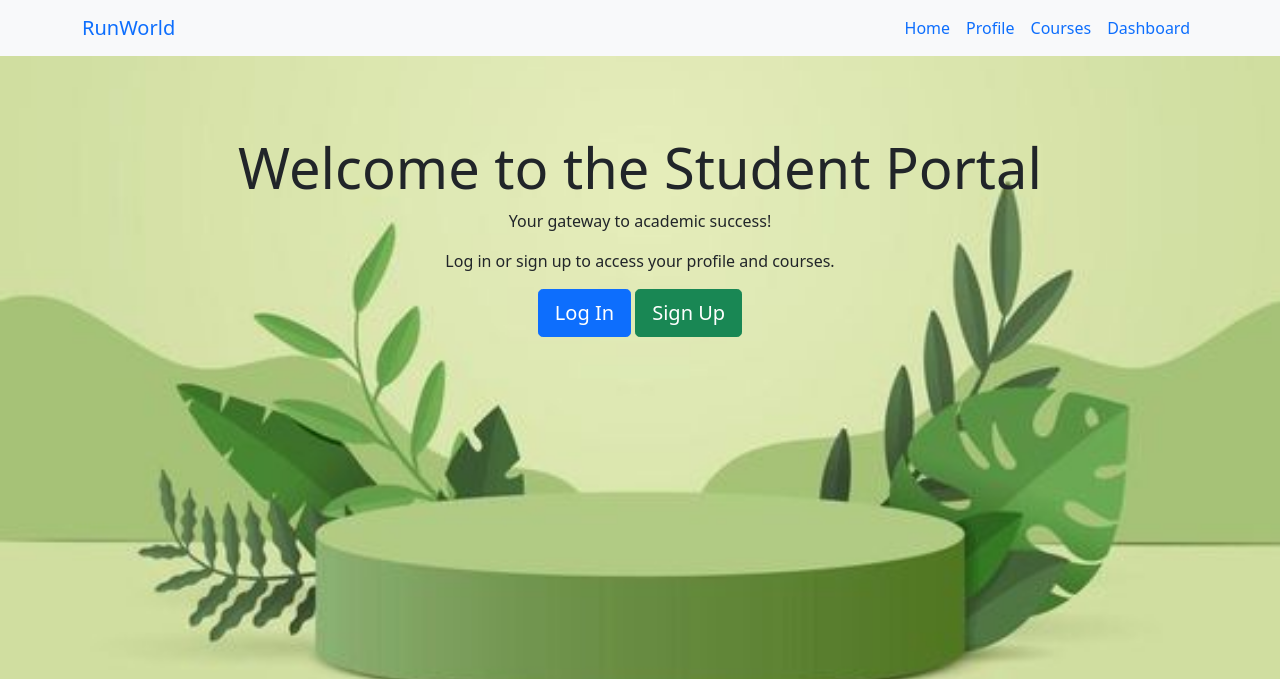
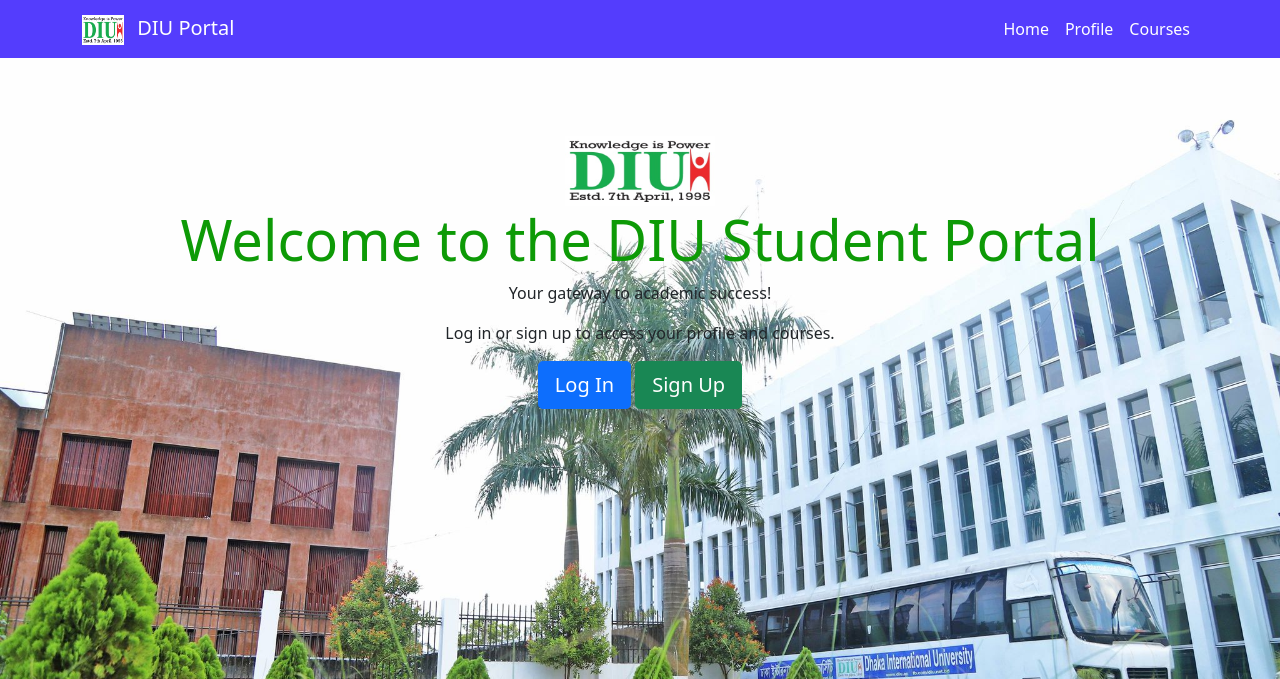
Before and after one commit to SafiyaG/E-learning-Proje, a PHP site: page / in a window 1280 px wide. Shown: the top 679 px of the page. Run offline with PHP 8.4, Linux system fonts and the light colour scheme.

Commit message:
adding some css in the home page

```diff
--- a/index.html
+++ b/index.php
@@ -3,29 +3,34 @@
 <head>
     <meta charset="UTF-8">
     <meta name="viewport" content="width=device-width, initial-scale=1.0">
-    <title>Student Portal - Home</title>
+    <title>DIU portal Home</title>
     <link rel="stylesheet" href="https://cdn.jsdelivr.net/npm/bootstrap@5.0.2/dist/css/bootstrap.min.css">
     <link rel="stylesheet" href="style.css">
 </head>
+<style>
+    body{
+        background-image: url(images/campus.jpg);
+
+    }
+</style>
 <body>
     <header>
-        <nav class="navbar navbar-expand-lg navbar-primary bg-light">
+        <nav class="navbar navbar-expand-lg navbar-primary ">
             <div class="container">
-                <a class="navbar-brand" href="#">RunWorld</a>
+                <a class="navbar-brand" href="#">
+                    <img class="pe-2"  src="./images/logo.jpg" width="50" height="30" alt="logo ">  DIU Portal</a>
 
                 <ul class="navbar-nav ml-auto">
                     <li class="nav-item active">
-                        <a class="nav-link" href="index.php">Home</a>
+                        <a class="nav-link" href="#">Home</a>
                     </li>
                     <li class="nav-item">
-                        <a class="nav-link" href="profile.php">Profile</a>
+                        <a class="nav-link" href="#">Profile</a>
                     </li>
                     <li class="nav-item">
-                        <a class="nav-link" href="courses.php">Courses</a>
+                        <a class="nav-link" href="#">Courses</a>
                     </li>
-                    <li class="nav-item">
-                        <a class="nav-link" href="dashboard.php">Dashboard</a>
-                    </li>
+
                 </ul>
             </div>
         </nav>
@@ -33,14 +38,16 @@
 
     <div class="container1 mt-5">
         <div class="jumbotron">
-            <h4 class="display-4">Welcome to the Student Portal</h4>
+            <div class="logo">
+                <img  src="./images/logo.jpg" alt="logo image" width="150" height="70">
+            </div>
+            <h4 class="display-4 fw-normal" > Welcome to the DIU Student Portal</h4>
             <p>Your gateway to academic success!</p>
             <p>Log in or sign up to access your profile and courses.</p>
             <a class="btn btn-primary btn-lg" href="login.php" role="button">Log In</a>
             <a class="btn btn-success btn-lg" href="register.php" role="button">Sign Up</a>
 
         </div>
-
     </div>
 
 
--- a/login.php
+++ b/login.php
@@ -3,10 +3,11 @@
 <head>
     <meta charset="UTF-8">
     <meta name="viewport" content="width=device-width, initial-scale=1.0">
-    <title>University Student Portal Login</title>
+    <title> DIU Student Portal Login</title>
     <style>
         body {
             background: linear-gradient(135deg, #ffffff, #007F00);
+
             background-size: cover;
             background-position: center;
             font-family: Arial, sans-serif;
@@ -67,7 +68,7 @@
 </head>
 <body>
     <div class="container">
-        <h2>University Student Portal Login</h2>
+        <h2> DIU Student Portal Login</h2>
         <form action="authenticate.php" method="post">
             <label for="email">Email:</label>
             <input type="text" name="email" required>
--- a/style.css
+++ b/style.css
@@ -1,11 +1,10 @@
 /* Index page styles */
 body {
-    background-image: url(images/b1.jpg);
+    background-image: url(images/campus.jpg);
     background-repeat: no-repeat;
-    background-position: center;
+    background-position: end;
     background-size: cover;
     height: 100%;
-
 }
 
 .jumbotron {
@@ -16,3 +15,16 @@
     text-align: center;
 
 }
+
+/* navbar styles */
+.navbar{
+    background-color: rgb(84, 61, 253);
+     color: white;
+}
+.navbar .container a{
+    color: white;
+}
+.container1 .jumbotron h4{
+  color: rgb(13, 154, 6);
+
+}
```
Also changed, not shown: images/logo.jpg, 1 other file.
